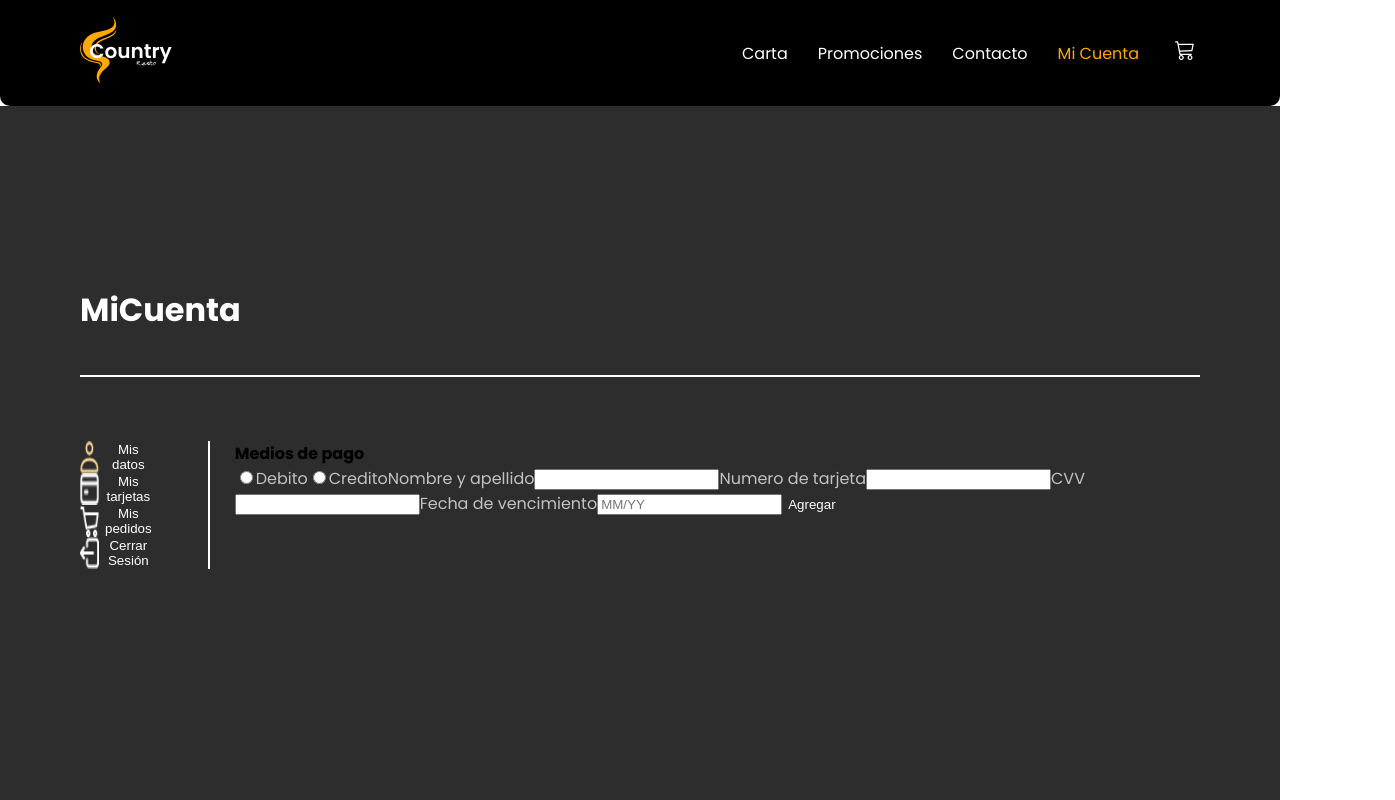
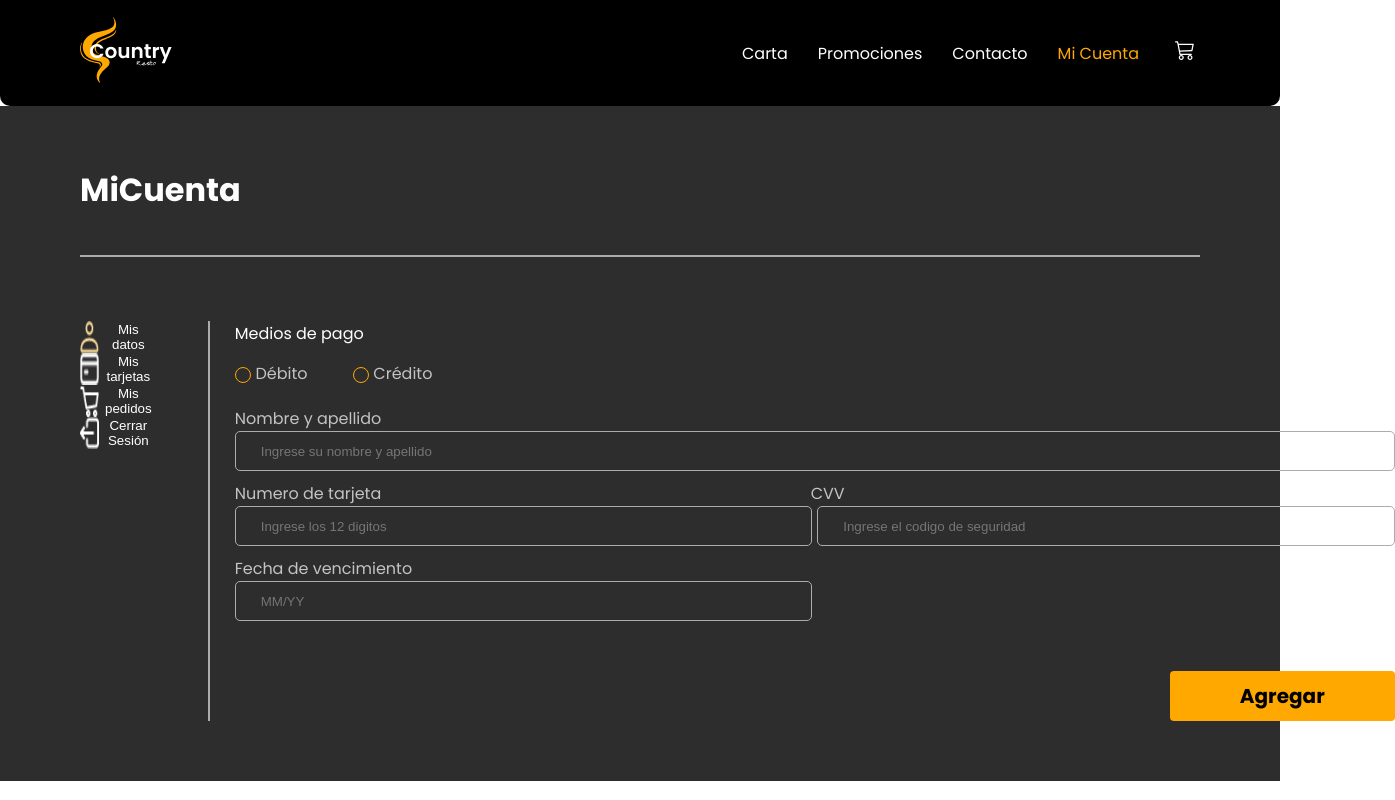
Before and after one commit to No-Country/c9-20-javareact-fulltime, a React (Vite) app in the folder frontend/: page /myaccount in a window 1280 px wide. Both pictures are taken after a click on the button "Mis tarjetas". Shown: the top 800 px of the page, 1395 px wide, since content can reach past the window. Built offline with nearby package versions, Linux system fonts and the light colour scheme.

Commit message:
almost finish

```diff
--- a/frontend/src/pages/home/components/MyAccount/MyCards/MisTarjetas.jsx
+++ b/frontend/src/pages/home/components/MyAccount/MyCards/MisTarjetas.jsx
@@ -1,5 +1,6 @@
 import React from "react";
 import { useState } from "react";
+import { MyCardsStyle } from "../../../styled-components/MyAccountComponent";
 
 const MisTarjetas = () => {
   const [NameAndSurname, setNameAndSurname] = useState("");
@@ -9,38 +10,70 @@ const MisTarjetas = () => {
 
   return (
     <>
+      <MyCardsStyle>
         <form action="">
-        <b>Medios de pago</b> <br />
-        <input required type="radio" name="card" id="debit" value="debit" />
-        <label htmlFor="debit">Debito</label>
-        <input required type="radio" name="card" id="credit" value="credit" />
-        <label htmlFor="credit">Credito</label>
+          <p>Medios de pago</p>
+          <div className="radio">
+            <div className="debito">
+              <input
+                required
+                type="radio"
+                name="card"
+                id="debit"
+                value="debit"
+              />
+              <label className="labeldebit" htmlFor="debit">
+                Débito
+              </label>
+            </div>
+            <div className="credito">
+              <input
+                required
+                type="radio"
+                name="card"
+                id="credit"
+                value="credit"
+              />
+              <label className="labelcredit" htmlFor="credit">
+                Crédito
+              </label>
+            </div>
+          </div>
           <label htmlFor="name">Nombre y apellido</label>
           <input
             required
+            placeholder="Ingrese su nombre y apellido"
             type="text"
             id="name"
             onChange={(e) => setNameAndSurname(e.target.value)}
             value={NameAndSurname}
           />
+          <div className="card">
             <label htmlFor="cardNumber">Numero de tarjeta</label>
+            <div className="cvv">
+              <label htmlFor="cvv">CVV</label>
+            </div>
+          </div>
           <input
             required
+            placeholder="Ingrese los 12 digitos"
             type="text"
             id="cardNumber"
             onChange={(e) => setCardNumber(e.target.value)}
             value={cardNumber}
           />
-        <label htmlFor="cvv">CVV</label>
           <input
             required
+            placeholder="Ingrese el codigo de seguridad"
             maxlength="3"
             id="cvv"
             onChange={(e) => setCvv(e.target.value)}
             value={cvv}
             type="password"
           />
+          <div className="expDate">
             <label htmlFor="expirationDate">Fecha de vencimiento</label>
+          </div>
           <input
             required
             placeholder="MM/YY"
@@ -49,8 +82,11 @@ const MisTarjetas = () => {
             onChange={(e) => setExpirationDate(e.target.value)}
             value={expirationDate}
           />
+          <div className="button">
             <button>Agregar</button>
+          </div>
         </form>
+      </MyCardsStyle>
     </>
   );
 };
--- a/frontend/src/pages/home/components/MyAccount/MyData/MisDatos.jsx
+++ b/frontend/src/pages/home/components/MyAccount/MyData/MisDatos.jsx
@@ -117,8 +117,9 @@ export default function MisDatos() {
             onChange={(e) => setmoreDetails(e.target.value)}
             value={moreDetails}
           />
-          <br />
-          <button>Guardar</button>
+          <div className="button">
+            <button>Guardar</button>
+          </div>
         </form>
       </MyDataStyle>
     </>
--- a/frontend/src/pages/home/styled-components/MyAccountComponent.jsx
+++ b/frontend/src/pages/home/styled-components/MyAccountComponent.jsx
@@ -2,10 +2,9 @@ import styled from "styled-components";
 
 export const MyAccountStyle = styled.div`
   background-color: #2d2d2d;
-  height: 1024px;
   width: 100%;
   border-radius: 0;
-  padding: 180px 80px;
+  padding: 60px 80px;
 
   h1 {
     margin: 0;
@@ -21,27 +20,24 @@ export const MyAccountStyle = styled.div`
   }
 
   .line {
-    border: 0.5px solid #fff;
+    border: 0.5px solid #acacac;
     margin: 41px 0px 64px 0px;
   }
 
   .line2 {
-    border: 0.5px solid #fff;
+    border: 0.5px solid #acacac;
     margin: 0 25px 0 50px;
   }
 
   .selection {
+    width: 80px;
+    font-family: "Poppins";
     display: flex;
     flex-flow: column;
   }
 
   .selection div {
     display: flex;
-  }
-
-  button:hover {
-    color: brown;
-    text-align: center;
   }
 
   .container {
@@ -59,6 +55,8 @@ export const MyDataStyle = styled.div`
     border: solid #acacac 1.75px;
     background-color: transparent;
     border-radius: 5px;
+    padding-left: 25px;
+    color: white;
   }
 
   .postalCode_location,
@@ -115,4 +113,190 @@ export const MyDataStyle = styled.div`
   #floor {
     width: 286.25px;
   }
+
+  button {
+    border-radius: 4px;
+    background-color: #ffa800;
+    color: black;
+    font-family: "Poppins";
+    font-weight: 600;
+    font-size: 20px;
+    padding: 10px 70px;
+    margin-top: 50px;
+    cursor: pointer;
+  }
+
+  .button {
+    display: flex;
+    justify-content: flex-end;
+    cursor: pointer;
+  }
 `;
+
+export const MyCardsStyle = styled.div`
+  p {
+    color: white;
+    margin: 0;
+  }
+
+  .radio {
+    margin: 15px 0 20px 0;
+    display: flex;
+  }
+
+  .debito {
+    margin-right: 45px;
+    display: flex;
+  }
+
+  .credito {
+    display: flex;
+  }
+
+  .debito input[type="radio"],
+  .credito input[type="radio"] {
+    -ms-transform: scale(1.5); /* IE 9 */
+    -webkit-transform: scale(1.5); /* Chrome, Safari, Opera */
+    transform: scale(1.5);
+  }
+
+  div > input[type="radio"] {
+    display: none;
+  }
+
+  div > input[type="radio"] + *::before {
+    content: "";
+    display: inline-block;
+    vertical-align: bottom;
+    width: 1rem;
+    height: 1rem;
+    margin-right: 0.3rem;
+    border-radius: 50%;
+    border-style: solid;
+    border-width: 0.1rem;
+    border-color: #ffa800;
+    margin-bottom: 3px;
+  }
+
+  div > input[type="radio"]:checked + *::before {
+    background: radial-gradient(
+      #ffa800 0%,
+      #ffa800 40%,
+      transparent 50%,
+      transparent
+    );
+    border-color: #ffa800;
+  }
+
+  input[type="text"],
+  input[type="password"] {
+    width: 1160px;
+    height: 40px;
+    border: solid #acacac 1.75px;
+    background-color: transparent;
+    border-radius: 5px;
+    padding-left: 25px;
+    color: white;
+  }
+
+  #cardNumber,
+  #cvv,
+  #expirationDate {
+    width: 577.5px;
+  }
+
+  .card,
+  .expDate {
+    margin-top: 10px;
+    display: flex;
+    justify-content: space-between;
+  }
+
+  #cardNumber {
+    margin-right: 5px;
+  }
+
+  .cvv {
+    margin-right: 550px;
+  }
+
+  button {
+    border-radius: 4px;
+    background-color: #ffa800;
+    color: black;
+    font-family: "Poppins";
+    font-weight: 600;
+    font-size: 20px;
+    padding: 10px 70px;
+    margin-top: 50px;
+    cursor: pointer;
+  }
+
+  .button {
+    display: flex;
+    justify-content: flex-end;
+  }
+
+  // .debito input {
+  //   visibility: hidden;
+  //   position: absolute;
+  //   right: 0;
+  // }
+
+  // .debito input,
+  // .content-select select {
+  //   appearance: none;
+  //   -webkit-appearance: none;
+  //   -moz-appearance: none;
+  // }
+
+  // .debito {
+  //   position: relative;
+  //   margin-bottom: 30px;
+  //   padding: 5px 0 5px 60px; /* Damos un padding de 60px para posicionar el elemento <i> en este espacio*/
+  //   display: block;
+  // }
+
+  // /* Estas reglas se aplicarán a todos las elementos i después de cualquier input*/
+  // .debito input + i {
+  //   background: #f0f0f0;
+  //   border: 2px solid rgba(0, 0, 0, 0.2);
+  //   position: absolute;
+  //   left: 0;
+  //   top: 0;
+  // }
+
+  // /* Estas reglas se aplicarán a todos los i despues de un input de tipo radio*/
+  // .debito input[type="radio"] + i {
+  //   height: 30px;
+  //   width: 30px;
+  //   border-radius: 100%;
+  //   left: 15px;
+  // }
+
+  // .debito input[type="radio"] + i:before {
+  //   content: "";
+  //   display: block;
+  //   height: 18px;
+  //   width: 18px;
+  //   background: red;
+  //   border-radius: 100%;
+  //   position: absolute;
+  //   z-index: 1;
+  //   top: 4px;
+  //   left: 4px;
+  //   background: #2ac176;
+  //   transition: all 0.25s ease; /* Todas las propiedades | tiempo | tipo movimiento */
+  //   transform: scale(0) /* Lo reducimos a 0*/;
+  //   opacity: 0; /* Lo ocultamos*/
+  // }
+
+  // .debito input[type="radio"]:checked + i:before {
+  //   transform: scale(1);
+  //   opacity: 1;
+  // }
+
+  // .debito:hover input[type="radio"]:not(:checked) + i {
+  //   background: #b1e8cd;
+  // }
+`;
```
Lines whose indentation alone changed are shown as unchanged.
